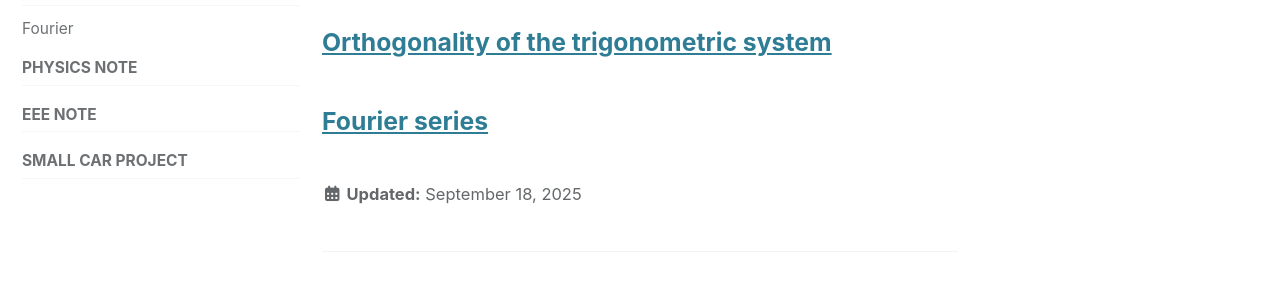
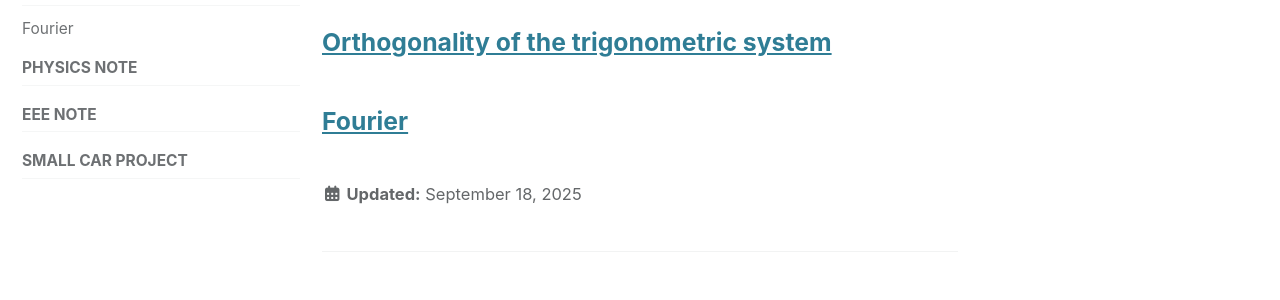
Before and after one commit to enginebeast/enginebeast.github.io, a Jekyll site: the page built from _posts/2025-09-18-math_note.md, in a window 1280 px wide and 900 px high. Shown: the part 301-601 px from the top of the window. Built offline with Jekyll 4.4.1, drawn with Linux system fonts in a browser that asks for light colours; cached includes are drawn as plain includes.

Commit message:
Edit error

```diff
--- a/_posts/2025-09-18-math_note.md
+++ b/_posts/2025-09-18-math_note.md
@@ -6,4 +6,4 @@ title: Math note
 
 ### [Orthogonality of the trigonometric system](https://enginebeast.github.io/math_note/orthogonal_tri)
 
-### [Fourier series](https://enginebeast.github.io/math_note/fourier_series)
+### [Fourier](https://enginebeast.github.io/math_note/fourier)
```
